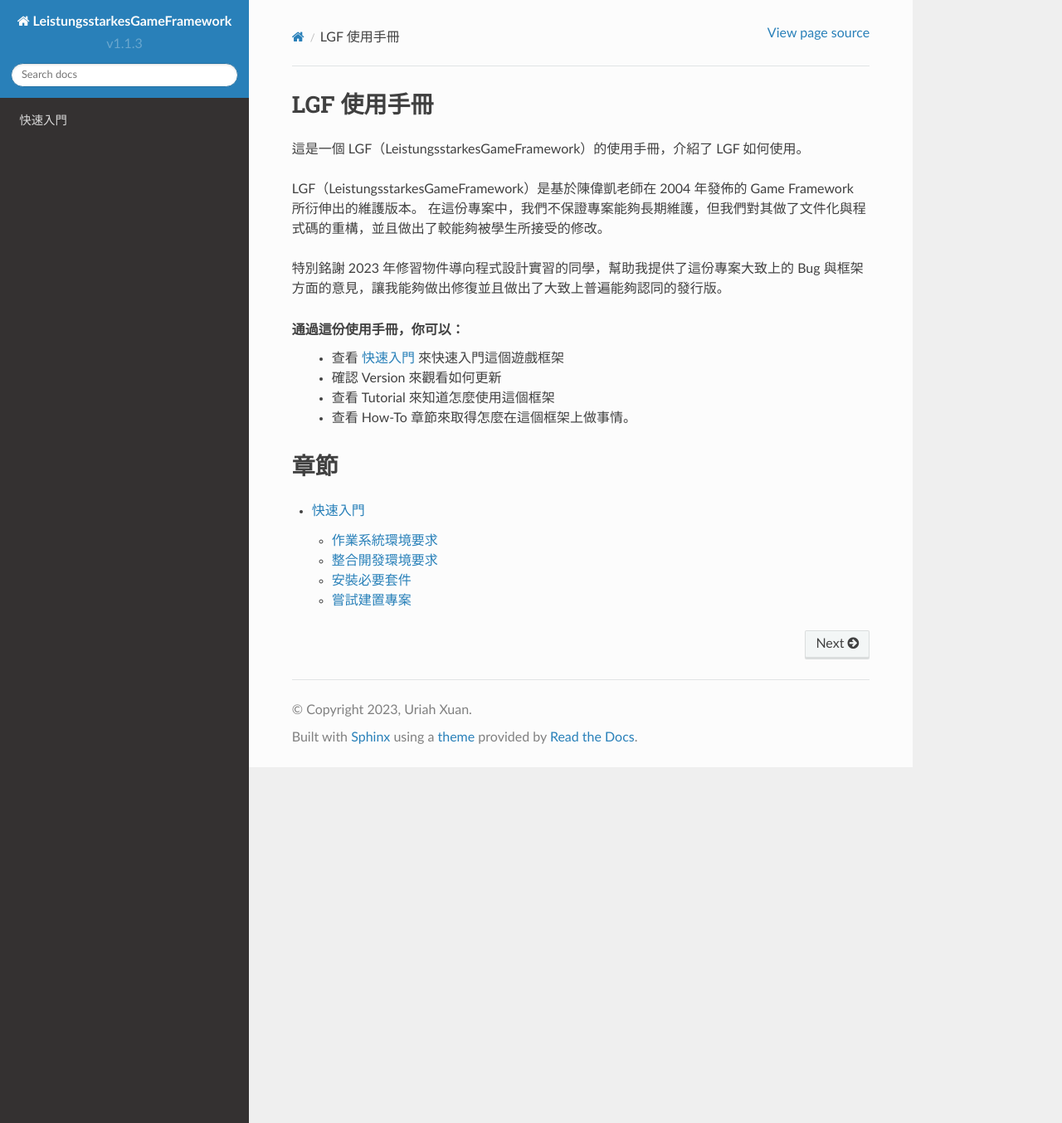
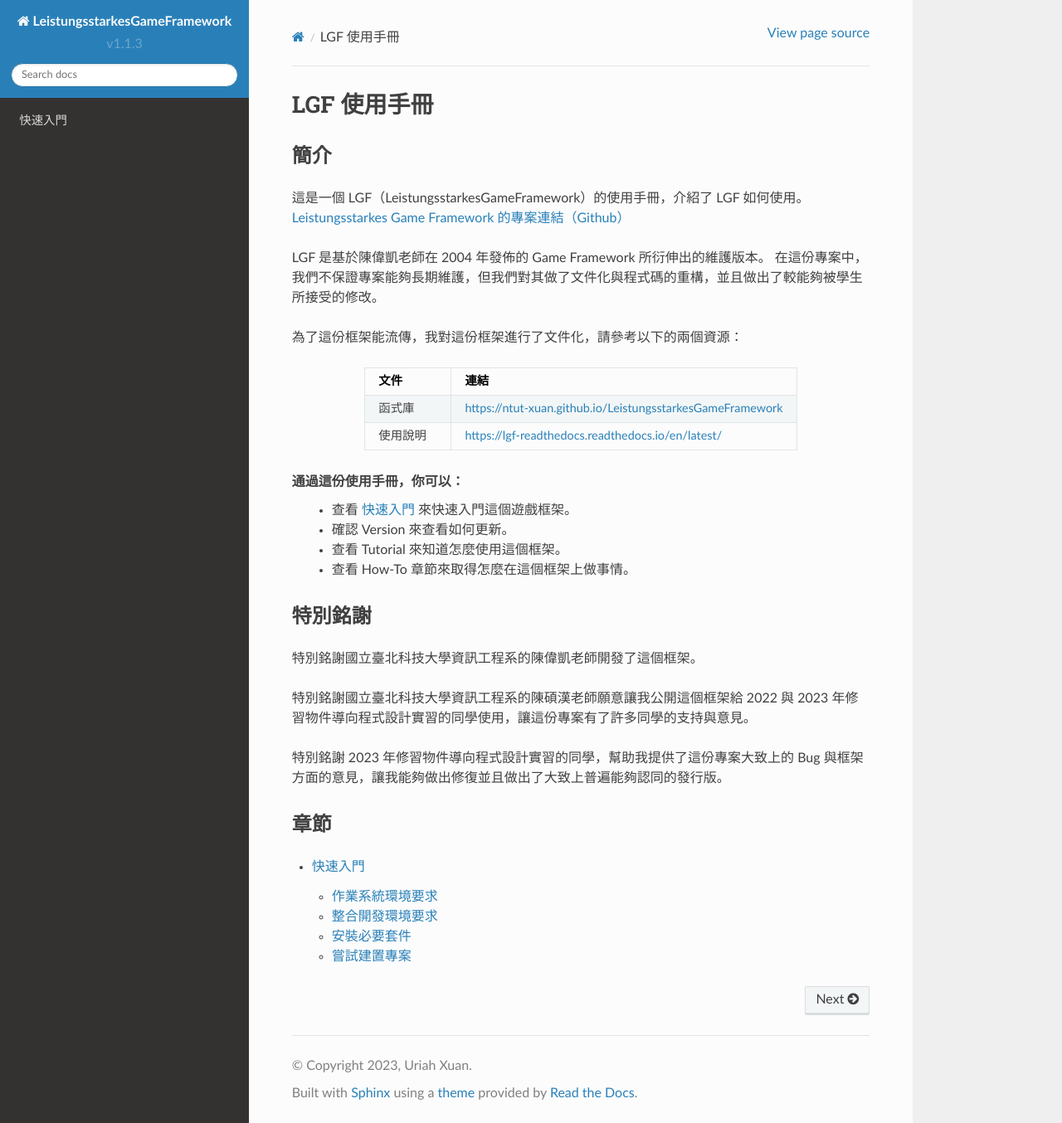
Before and after one commit to ntut-xuan/LGF-ReadTheDocs, a Sphinx documentation site: the page built from docs/source/index.rst, in a window 1280 px wide and 1354 px high. Shown: the whole window at 83% size. Built offline with Sphinx 7.4.7 and the Read the Docs theme 2.0.0, drawn with Linux system fonts in a browser that asks for light colours.

Commit message:
Revised description in index.rst & add section about thanks

```diff
--- a/docs/source/index.rst
+++ b/docs/source/index.rst
@@ -1,21 +1,49 @@
 LGF 使用手冊
 ==========================================
 
+
+簡介
+------------------------------------------
+
 這是一個 LGF（LeistungsstarkesGameFramework）的使用手冊，介紹了 LGF 如何使用。
+`Leistungsstarkes Game Framework 的專案連結（Github） <https://github.com/ntut-xuan/LeistungsstarkesGameFramework>`_
 
-LGF（LeistungsstarkesGameFramework）是基於陳偉凱老師在 2004 年發佈的 Game Framework 所衍伸出的維護版本。
+LGF 是基於陳偉凱老師在 2004 年發佈的 Game Framework 所衍伸出的維護版本。
 在這份專案中，我們不保證專案能夠長期維護，但我們對其做了文件化與程式碼的重構，並且做出了較能夠被學生所接受的修改。
+
+為了這份框架能流傳，我對這份框架進行了文件化，請參考以下的兩個資源：
+
+.. list-table::
+   :header-rows: 1
+   :widths: 20 80
+   :align: center
+
+   * - 文件
+     - 連結
+   * - 函式庫
+     - `https://ntut-xuan.github.io/LeistungsstarkesGameFramework <https://ntut-xuan.github.io/LeistungsstarkesGameFramework>`_
+   * - 使用說明
+     - `https://lgf-readthedocs.readthedocs.io/en/latest/ <https://lgf-readthedocs.readthedocs.io/en/latest/>`_
+
+通過這份使用手冊，你可以：
+ - 查看 :doc:`/quick_start` 來快速入門這個遊戲框架。
+ - 確認 Version 來查看如何更新。
+ - 查看 Tutorial 來知道怎麼使用這個框架。
+ - 查看 How-To 章節來取得怎麼在這個框架上做事情。
+
+
+特別銘謝
+------------------------------------------
+
+特別銘謝國立臺北科技大學資訊工程系的陳偉凱老師開發了這個框架。
+
+特別銘謝國立臺北科技大學資訊工程系的陳碩漢老師願意讓我公開這個框架給 2022 與 2023 年修習物件導向程式設計實習的同學使用，讓這份專案有了許多同學的支持與意見。
 
 特別銘謝 2023 年修習物件導向程式設計實習的同學，幫助我提供了這份專案大致上的 Bug 與框架方面的意見，讓我能夠做出修復並且做出了大致上普遍能夠認同的發行版。
 
-通過這份使用手冊，你可以：
- - 查看 :doc:`/quick_start` 來快速入門這個遊戲框架
- - 確認 Version 來觀看如何更新
- - 查看 Tutorial 來知道怎麼使用這個框架
- - 查看 How-To 章節來取得怎麼在這個框架上做事情。
 
 章節
-===========================================
+------------------------------------------
 
 .. toctree::
 
```
